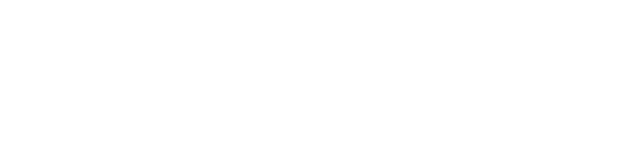
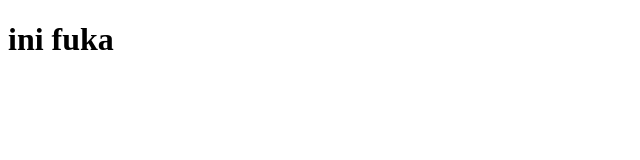
Before and after one commit to RahmadSuryadi99/mencoba, a plain HTML site: page index.html in a window 1280 px wide. Shown: the whole page, without its empty margins (0-640 px from the left). Drawn offline with Linux system fonts and the light colour scheme.

Commit message:
manambah tulisan di file index.html

```diff
--- a/index.html
+++ b/index.html
@@ -7,6 +7,6 @@
     <title>Document</title>
 </head>
 <body>
-
+    <h1>ini fuka</h1>
 </body>
 </html>
```
